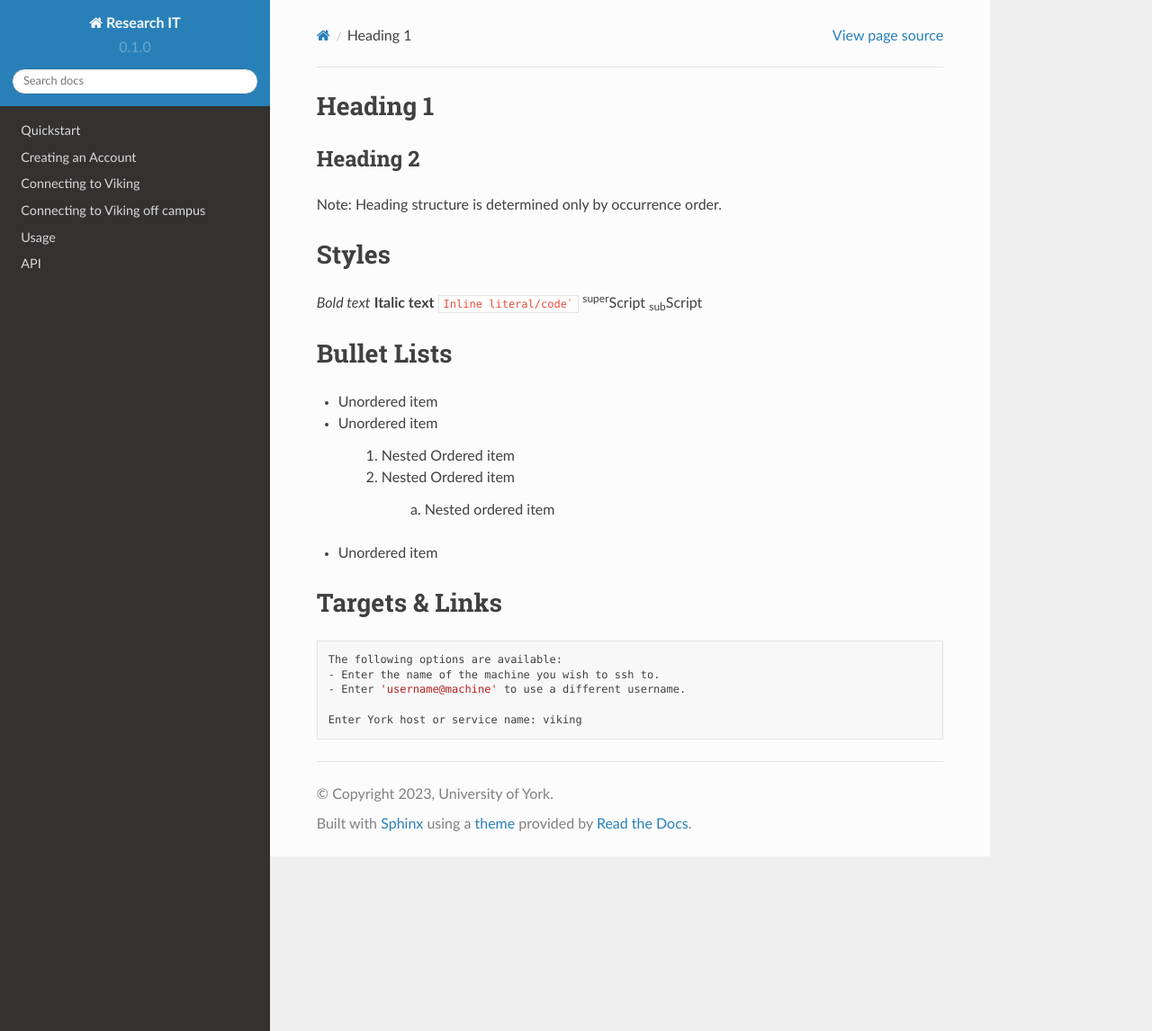
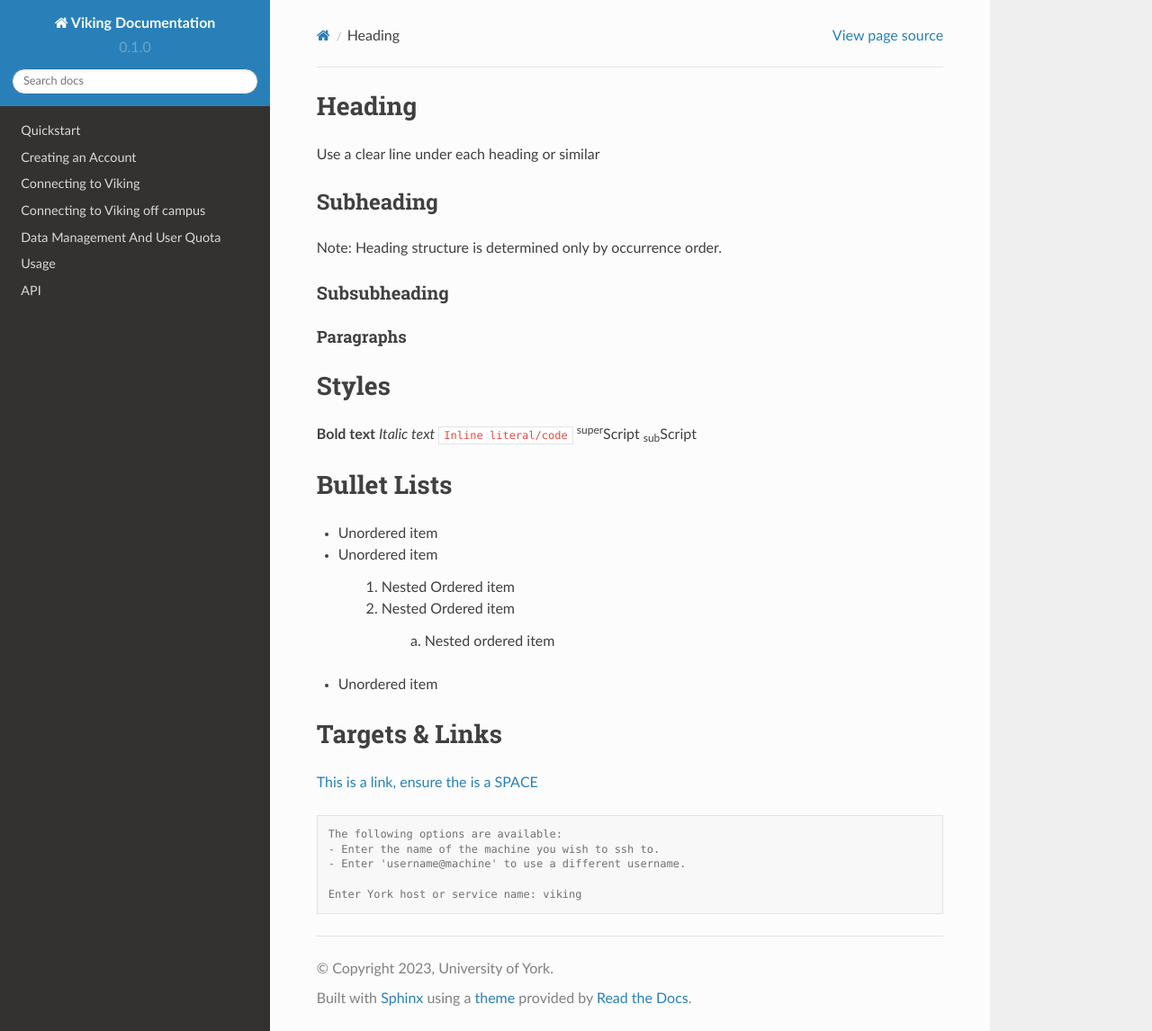
Before and after one commit to university-of-york/research-it-documentation, a Sphinx documentation site: the page built from docs/source/cheatsheet.rst, in a window 1280 px wide and 1146 px high. Shown: the whole window at 90% size. Built offline with Sphinx 7.4.7 and the Read the Docs theme 2.0.0, drawn with Linux system fonts in a browser that asks for light colours.

Commit message:
added data management page

````diff
--- a/docs/source/cheatsheet.rst
+++ b/docs/source/cheatsheet.rst
@@ -1,20 +1,32 @@
-Heading 1
-=========
+Heading
+=======
 
-Heading 2
----------
+Use a clear line under each heading or similar
+
+Subheading
+----------
+
 Note: Heading structure is determined only by occurrence order.
+
+Subsubheading
+^^^^^^^^^^^^^
+
+Paragraphs
+""""""""""
+
 
 Styles
 ======
-*Bold text*
-**Italic text**
-``Inline literal/code```
+
+**Bold text**
+*Italic text*
+``Inline literal/code``
 :sup:`super`\ Script
 :sub:`sub`\ Script
 
 Bullet Lists
 ============
+
 * Unordered item
 * Unordered item
 
@@ -28,9 +40,11 @@ Bullet Lists
 Targets & Links
 ===============
 
+`This is a link, ensure the is a SPACE <https://www.york.ac.uk/etc>`_
 
 
-.. code-block:: bash
+
+.. code-block:: console
 
     The following options are available:
     - Enter the name of the machine you wish to ssh to.
--- a/docs/source/conf.py
+++ b/docs/source/conf.py
@@ -2,7 +2,7 @@
 
 # -- Project information
 
-project = 'Research IT'
+project = 'Viking Documentation'
 copyright = '2023, University of York'
 author = 'University of York'
 
--- a/docs/source/connecting-off-campus.rst
+++ b/docs/source/connecting-off-campus.rst
@@ -14,13 +14,13 @@ SSH Gateway
 
 The University also provides an `SSH gateway service <https://www.york.ac.uk/it-services/services/ssh/>`_ that can be used to allow off-campus access to Viking, as an alternative to the VPN. To use this method, ``ssh`` to ``ssh.york.ac.uk`` (substituting your username for ``abc123``):
 
-.. code-block:: bash
+.. code-block:: console
 
     ssh abc123@viking.york.ac.uk
 
 Once you have entered your password and gone through the two-factor authentication, you should then see the following message asking which machine you wish to connect to. Simply enter ``viking`` and press ``Enter``.
 
-.. code-block:: bash
+.. code-block:: console
 
     The following options are available:
     - Enter the name of the machine you wish to ssh to.
@@ -34,7 +34,7 @@ Jump hosting via the SSH gateway
 
 To avoid manual entry of the hostname to connect to, it's also possible to connect by "jump hosting" using the SSH gateway:
 
-.. code-block:: bash
+.. code-block:: console
 
     ssh -J abc123@ssh.york.ac.uk viking
 
--- a/docs/source/connecting-to-viking.rst
+++ b/docs/source/connecting-to-viking.rst
@@ -12,7 +12,7 @@ Terminal Access (Unix/Linux or Mac)
 
 To log in from a terminal emulator, use the following command:
 
-.. code-block:: bash
+.. code-block:: console
 
     ssh viking.york.ac.uk
 
--- a/docs/source/index.rst
+++ b/docs/source/index.rst
@@ -17,6 +17,7 @@ Contents
    creating-accounts
    connecting-to-viking
    connecting-off-campus
+   data-management-and-user-quota
    usage
    api
 
````
Also changed, not shown: docs/source/data-management-and-user-quota.rst (added, +216 -0 lines), docs/source/img/filezilla.png (added).
